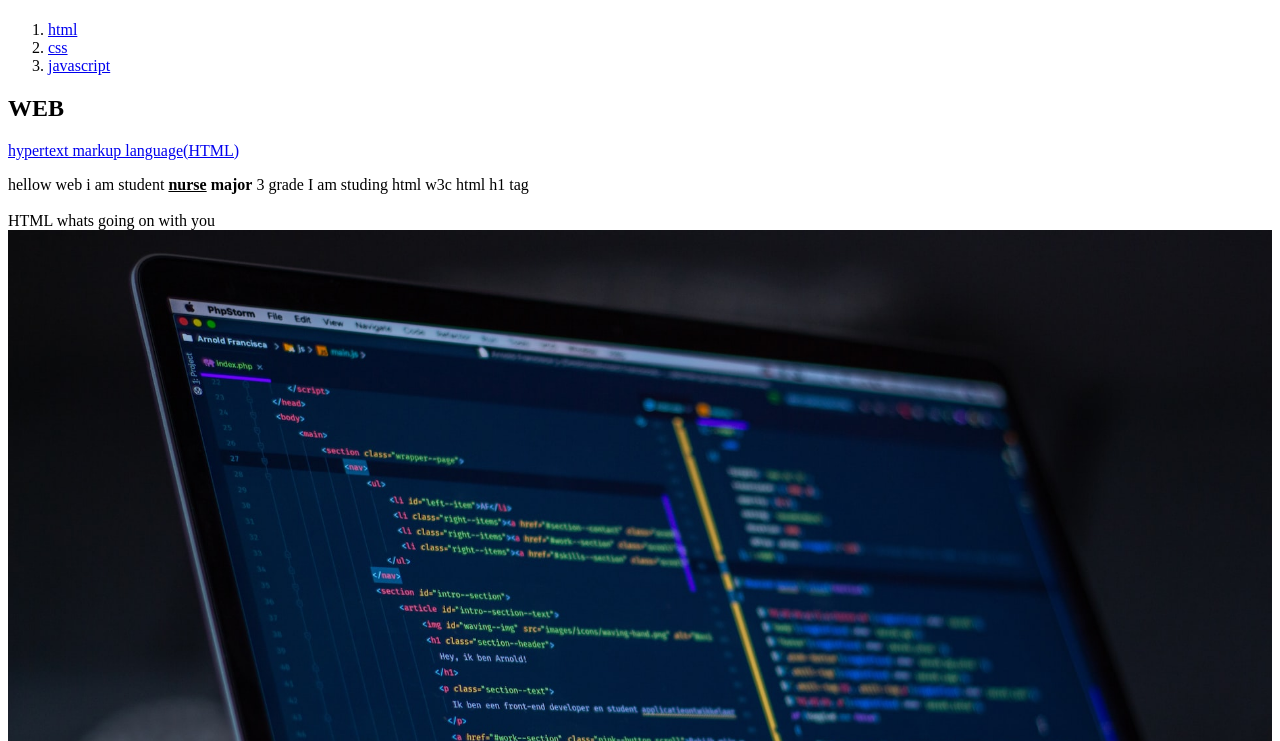
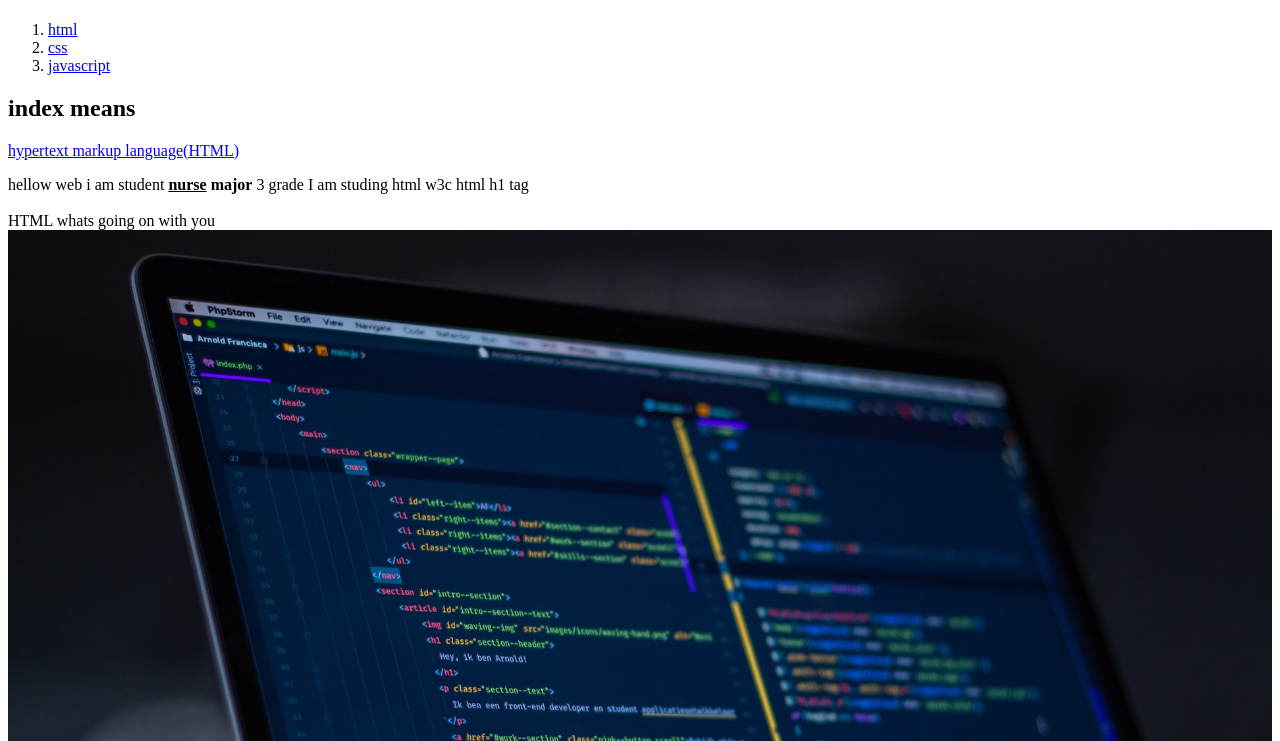
Before and after one commit to newbiejiwon/myfirst, a plain HTML site: page index.html in a window 1280 px wide. Shown: the part 59-800 px from the top of the page. Drawn offline with Linux system fonts and the light colour scheme.

Commit message:
뭐가 문제엿을까
인덱스 수정 기원!!

```diff
--- a/index.html
+++ b/index.html
@@ -11,7 +11,7 @@
         <li><a href="2.html">css</a></li>
         <li><a href="3.html">javascript</a></li>
     </ol>
-    <h2>WEB</h2>
+    <h2>index means</h2>
     <p>
     <a href="https://www.w3.org/TR/2011/WD-html5-20110405/" target="_blank" title="html5 specification">hypertext markup language(HTML)
     </p></a>
```
